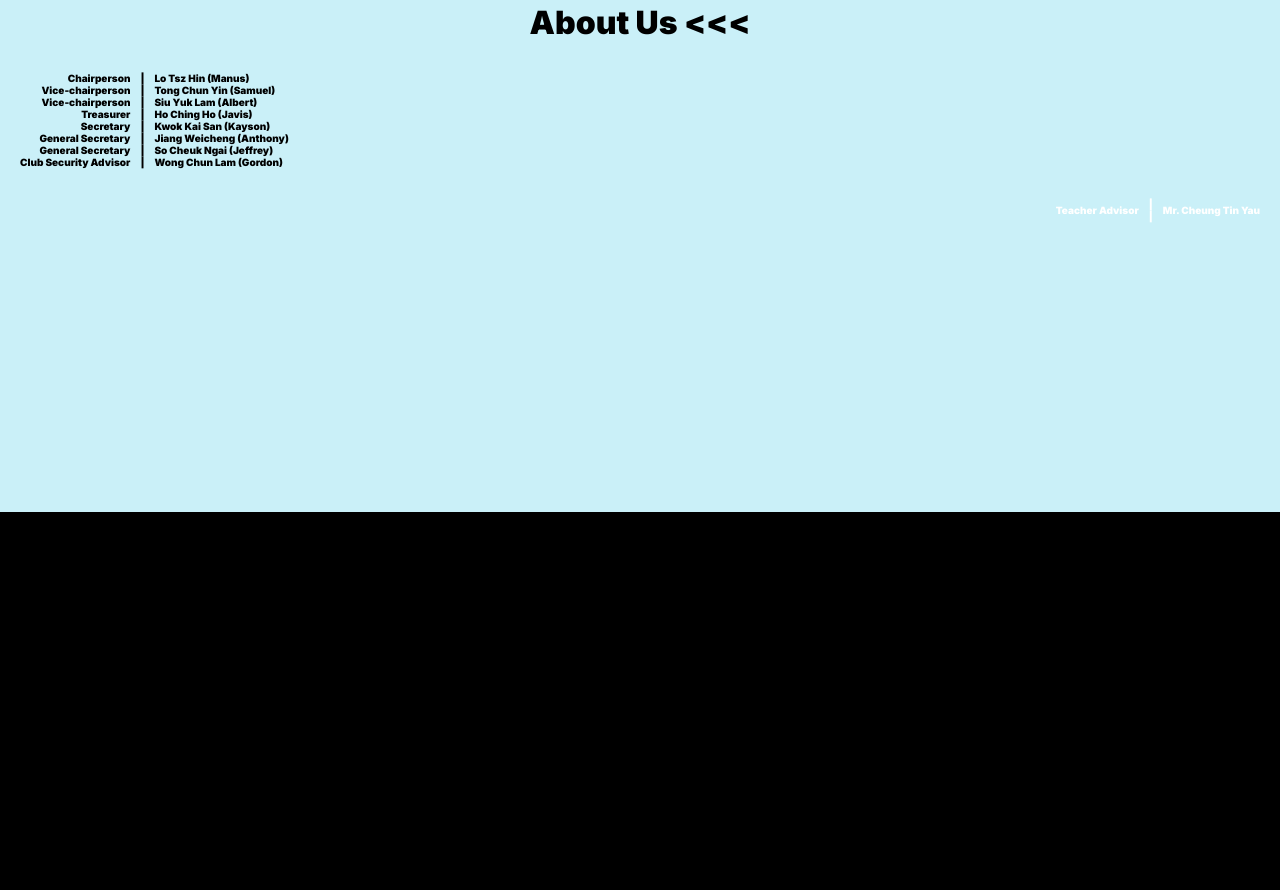
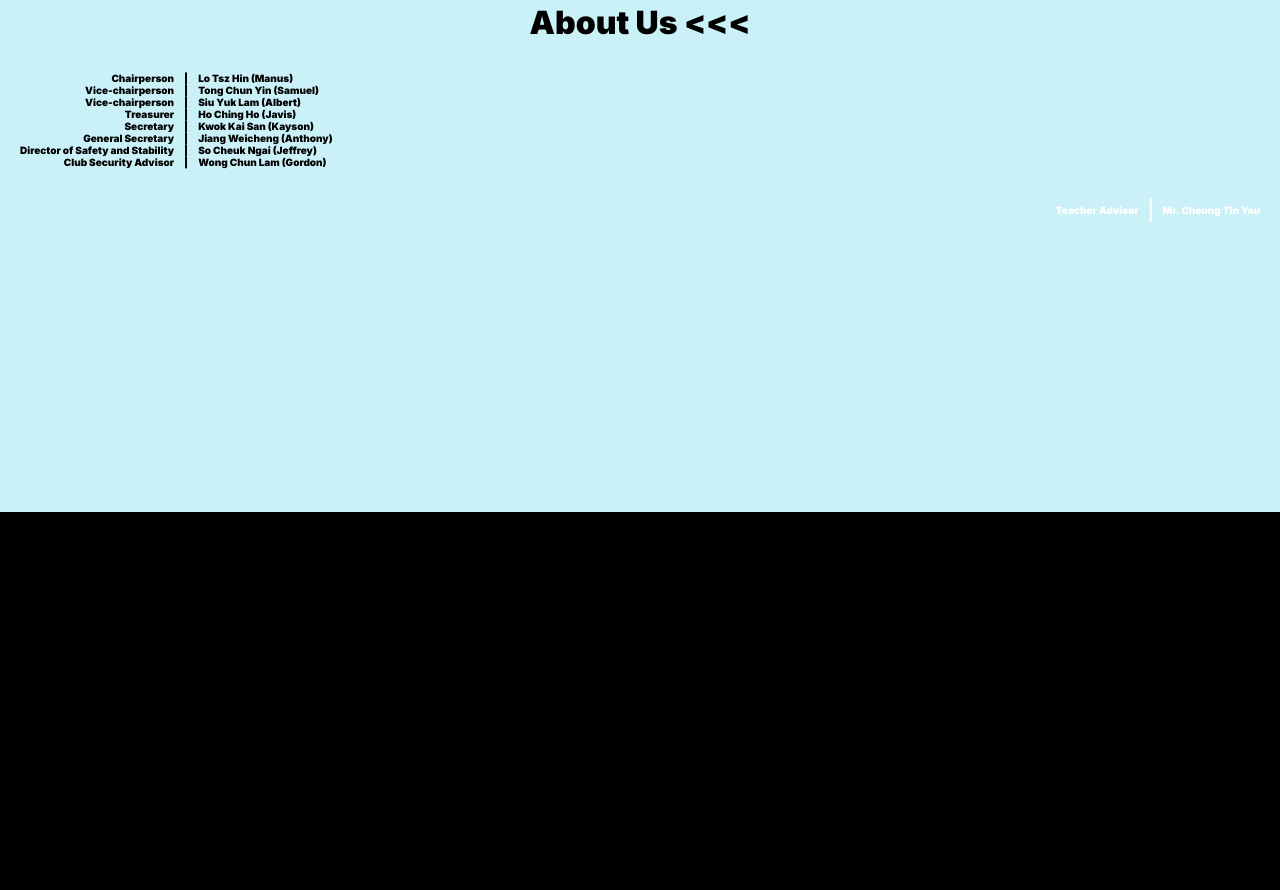
Before and after one commit to aat-skhtst/aat-skhtst.github.io, a plain HTML site: page index.html in a window 1280 px wide. Shown: the part 1908-2798 px from the top of the page. Drawn offline with Linux system fonts and the light colour scheme.

Commit message:
Update index.html

```diff
--- a/index.html
+++ b/index.html
@@ -117,7 +117,7 @@
                   <br />
                   <span>General Secretary</span>
                   <br />
-                  <span>General Secretary</span>
+                  <span>Director of Safety and Stability</span>
                   <br />
                   <span>Club Security Advisor</span>
                 </span>
```
